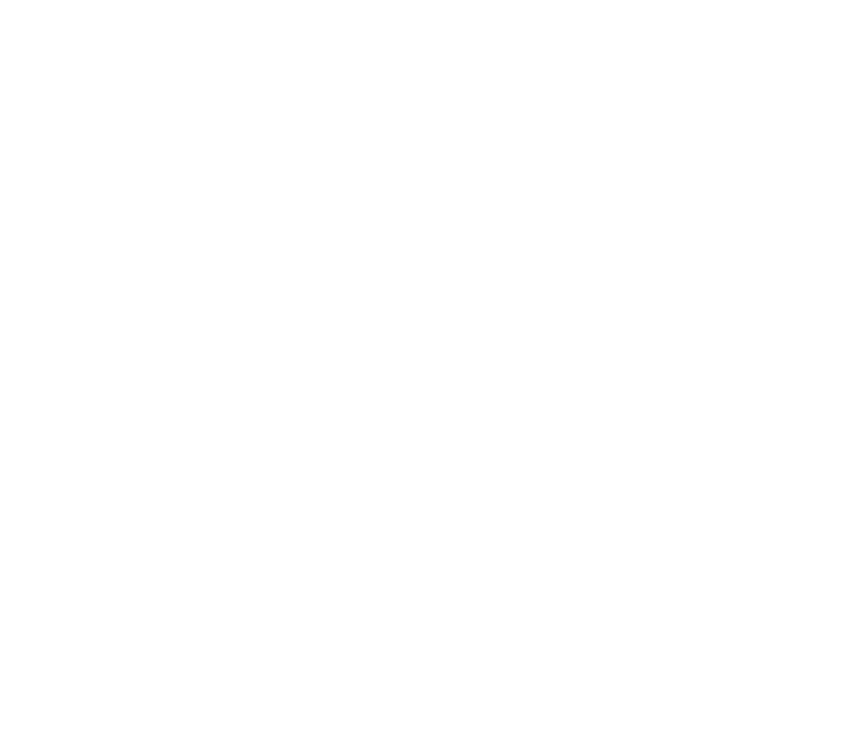
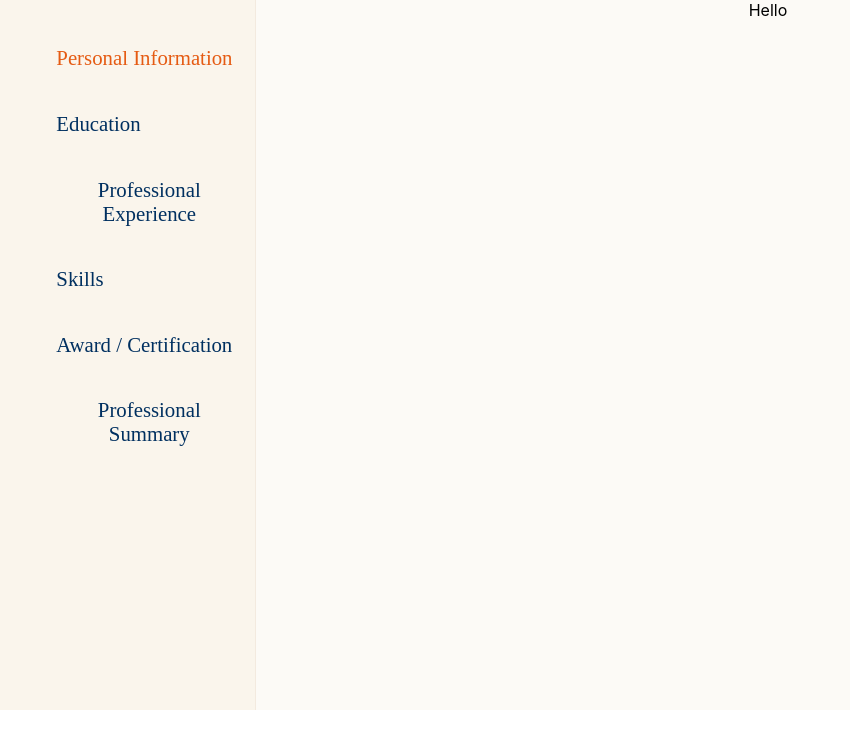
Before and after one commit to soumya1103/Resume-Builder, a React (Create React App) app: page /personalInfo in a window 1280 px wide. Shown: the top 748 px of the page, without its empty margins (0-850 px from the left). Built offline with nearby package versions, Linux system fonts and the light colour scheme.

Commit message:
All resume pages created

```diff
--- a/src/App.js
+++ b/src/App.js
@@ -1,8 +1,46 @@
-import logo from "./logo.svg";
 import "./App.css";
+import PersonalInfo from "./Pages/CreateResume/PersonalInfo";
+import { BrowserRouter, Routes, Route } from "react-router-dom";
+import Education from "./Pages/CreateResume/Education";
+import ProfessionalExperience from "./Pages/CreateResume/ProfessionalExperience";
+import Skills from "./Pages/CreateResume/Skills";
+import AwardCertification from "./Pages/CreateResume/AwardCertification";
+import ProfessionalSummary from "./Pages/CreateResume/ProfessionalSummary";
 
 function App() {
-    return <div className="App"></div>;
+    return (
+        <div className="App">
+            <BrowserRouter>
+                <Routes>
+                    <Route path="/personalInfo" element={<PersonalInfo />} />
+                </Routes>
+                <Routes>
+                    <Route path="/education" element={<Education />} />
+                </Routes>
+                <Routes>
+                    <Route
+                        path="/professionalExperience"
+                        element={<ProfessionalExperience />}
+                    />
+                </Routes>
+                <Routes>
+                    <Route path="/skills" element={<Skills />} />
+                </Routes>
+                <Routes>
+                    <Route
+                        path="/awardCerts"
+                        element={<AwardCertification />}
+                    />
+                </Routes>
+                <Routes>
+                    <Route
+                        path="/professionalSummary"
+                        element={<ProfessionalSummary />}
+                    />
+                </Routes>
+            </BrowserRouter>
+        </div>
+    );
 }
 
 export default App;
--- /dev/null
+++ b/src/Components/Hoc/ResumeHoc.css
@@ -0,0 +1,21 @@
+.hoc-container {
+    display: grid;
+    grid-template-columns: 17% 83%;
+}
+
+.hoc-right-container {
+    background-color: #fcfaf6;
+}
+
+/* Portrait Tablet */
+@media (max-width: 1024px) {
+    .hoc-container {
+        grid-template-columns: 25% 75%;
+    }
+}
+
+@media (max-width: 1420px) and (min-width: 1025px) {
+    .hoc-container {
+        grid-template-columns: 20% 80%;
+    }
+}
--- /dev/null
+++ b/src/Components/Hoc/ResumeHoc.jsx
@@ -0,0 +1,20 @@
+import React from "react";
+import Sidebar from "../Sidebar/Sidebar";
+import "./ResumeHoc.css";
+
+const ResumeHoc = (Component) =>
+    function HOC() {
+        return (
+            <>
+                {/* <Navigation /> */}
+                <div className="hoc-container">
+                    <Sidebar />
+                    <div className="hoc-right-container">
+                        <Component />
+                    </div>
+                </div>
+            </>
+        );
+    };
+
+export default ResumeHoc;
--- a/src/Components/Sidebar/Sidebar.jsx
+++ b/src/Components/Sidebar/Sidebar.jsx
@@ -1,6 +1,6 @@
 import React, { useState } from "react";
 import { Link, useLocation, useNavigate } from "react-router-dom";
-import { useDispatch } from "react-redux";
+// import { useDispatch } from "react-redux";
 import "./Sidebar.css";
 
 function Sidebar(props) {
@@ -24,7 +24,7 @@
         <div className="sidebar-container">
             <div className="sidebar-inner-container">
                 <Link
-                    to="/dashboard"
+                    to="/personalInfo"
                     className={`sidebar-icon ${
                         location.pathname === "/personalInfo" ? "active" : ""
                     }`}
--- /dev/null
+++ b/src/Pages/CreateResume/AwardCertification.jsx
@@ -0,0 +1,7 @@
+import React from "react";
+
+function AwardCertification(props) {
+    return <div></div>;
+}
+
+export default AwardCertification;
--- /dev/null
+++ b/src/Pages/CreateResume/Education.jsx
@@ -0,0 +1,7 @@
+import React from "react";
+
+function Education(props) {
+    return <div></div>;
+}
+
+export default Education;
--- /dev/null
+++ b/src/Pages/CreateResume/PersonalInfo.jsx
@@ -0,0 +1,8 @@
+import React from "react";
+import ResumeHoc from "../../Components/Hoc/ResumeHoc";
+
+function PersonalInfo(props) {
+    return <form>Hello</form>;
+}
+
+export default ResumeHoc(PersonalInfo);
--- /dev/null
+++ b/src/Pages/CreateResume/ProfessionalExperience.jsx
@@ -0,0 +1,7 @@
+import React from "react";
+
+function ProfessionalExperience(props) {
+    return <div></div>;
+}
+
+export default ProfessionalExperience;
--- /dev/null
+++ b/src/Pages/CreateResume/ProfessionalSummary.jsx
@@ -0,0 +1,7 @@
+import React from "react";
+
+function ProfessionalSummary(props) {
+    return <div></div>;
+}
+
+export default ProfessionalSummary;
--- /dev/null
+++ b/src/Pages/CreateResume/Skills.jsx
@@ -0,0 +1,7 @@
+import React from "react";
+
+function Skills(props) {
+    return <div></div>;
+}
+
+export default Skills;
```
Also changed, not shown: src/Pages/CreateResume/CreateResume.jsx (deleted, +0 -13 lines).
